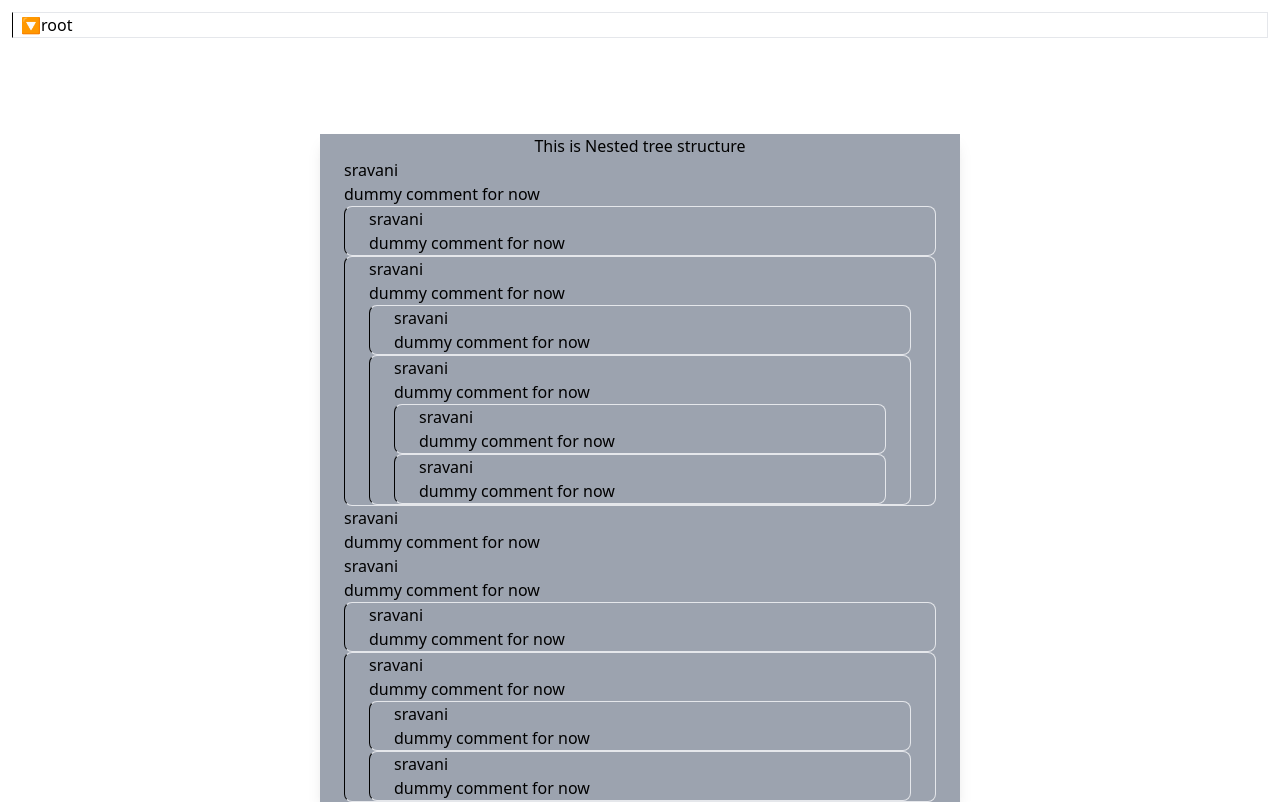
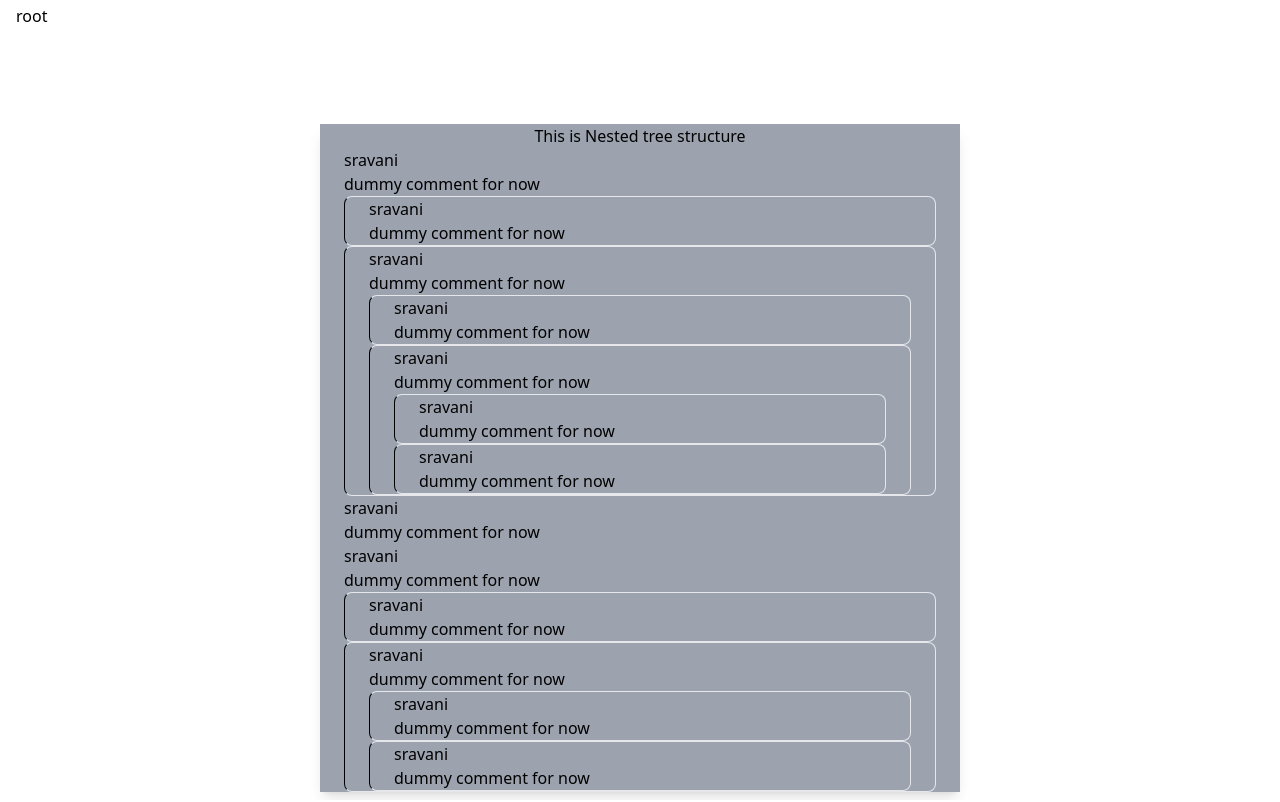
Before and after one commit to sravaninaalam/CSS-, a React (Vite) app in the folder vite-project/: page /comments in a window 1280 px wide. Built offline with nearby package versions, Linux system fonts and the light colour scheme.

Commit message:
folder structure with array of objects

```diff
--- a/vite-project/src/components/NestedStructure/Folder.jsx
+++ b/vite-project/src/components/NestedStructure/Folder.jsx
@@ -1,21 +1,49 @@
+// IF JSON DATA IS NOT ARRAY OF OBJCTS
+// import { useState } from 'react'
 
-import { useState } from 'react'
+// function Folder({data}) {
+//     const [expand,setExpand]=useState(false)
+//   if(data.isFolder){
+//   return (
+//     <div>
+//          <h1 onClick={()=>setExpand(!expand)} className='border border-l-black px-2 m-3'>🔽{data.name}</h1>
+//          {expand &&<div className='border border-l-black px-5'>
+//           {data.items.map((item,index)=><Folder key={index} data={item}/>)}
+//          </div>}
+//     </div>
+//   )
+//     }
+//     else{
+//         return <h1 className=' px-5'>{data.name}</h1>
+//     }
+// }
 
+// export default Folder
+
+
+//IF JSON DATA IS ARRAY OF OBJECTS THEN ===>
+import React, { useState } from 'react'
+
+const JsonFolder=({name,files})=>{
+  // console.log(name,"name")
+  console.log(files,"items")
+  const[expand,setExpand]=useState(false)
+  return(
+    <div className='px-3 m-1'>
+      <h1 onClick={()=>setExpand(!expand)}>{name}</h1>
+      { expand &&
+      files && files.map((item,index)=>
+      <div key={index} className='border border-l-black'><JsonFolder  name={item.name} files={item.items}/></div>)}
+
+      </div>
+  )
+}
 function Folder({data}) {
-    const [expand,setExpand]=useState(false)
-  if(data.isFolder){
   return (
     <div>
-         <h1 onClick={()=>setExpand(!expand)} className='border border-l-black px-2 m-3'>🔽{data.name}</h1>
-         {expand &&<div className='border border-l-black px-5'>
-          {data.items.map((item,index)=><Folder key={index} data={item}/>)}
-         </div>}
+      {data.map((item,index)=><JsonFolder key={index} name={item.name} files={item.items}/>)}
     </div>
   )
-    }
-    else{
-        return <h1 className=' px-5'>{data.name}</h1>
-    }
 }
 
 export default Folder
--- a/vite-project/src/utils/constants.jsx
+++ b/vite-project/src/utils/constants.jsx
@@ -91,7 +91,7 @@ export const comments_data=[
   }
   ]
 
-  export const json_folder=
+  export const json_folder=[
     {
         name:"root",
         isFolder:true,
@@ -126,3 +126,4 @@ export const comments_data=[
         isFolder:false}
         ]
     }
+  ]
```
